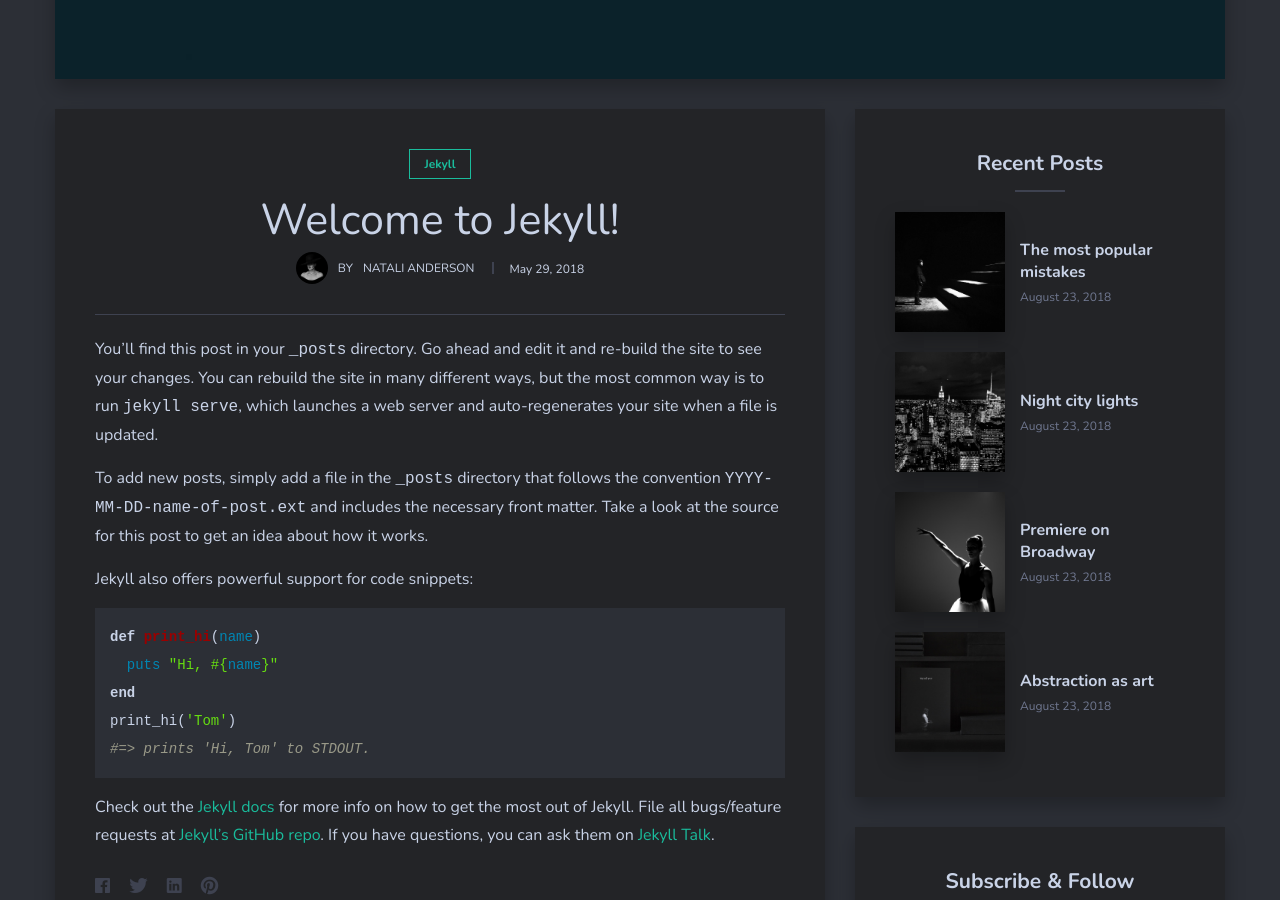
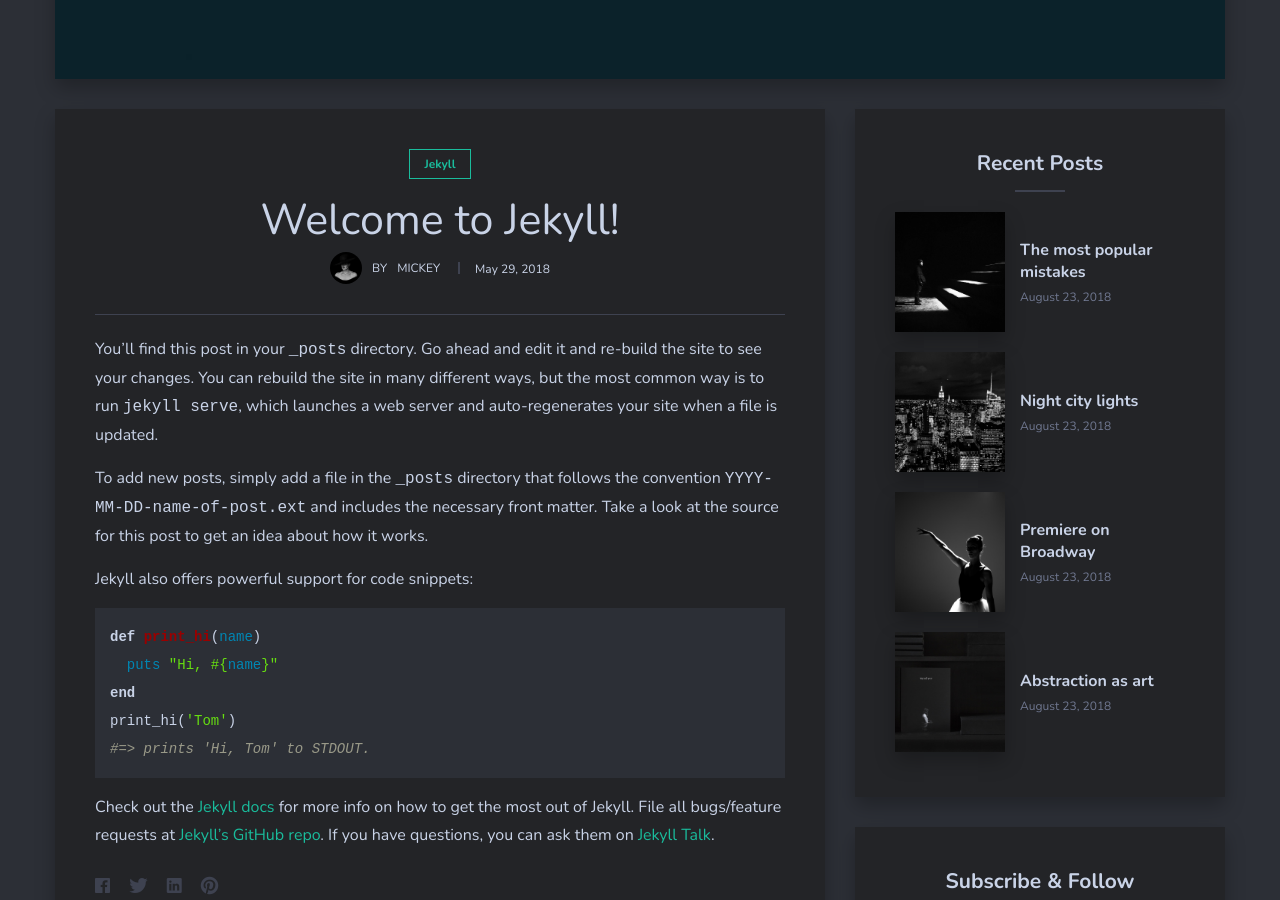
Before and after one commit to oozohproject/oozohproject.github.io, a Jekyll site: the page built from _posts/2018-05-29-welcome-to-jekyll.markdown, in a window 1280 px wide and 900 px high, scrolled down 616 px. Built offline with Jekyll 4.4.1, drawn with Linux system fonts in a browser that asks for light colours; comment, search, counter and statistics services are not loaded.

Commit message:
Update _config.yml

```diff
--- a/_config.yml
+++ b/_config.yml
@@ -3,13 +3,13 @@
 
 title: Galada Theme | Theme for Jekyll
 description: Galada is an easy and simple theme for Jekyll. Dark colors, give it a special exquisite look. A careful approach to design and features make it an ideal solution for a personal blog. # this means to ignore newlines until "baseurl:"
-baseurl: "/galada" # the subpath of your site, e.g. /blog
+baseurl: "" # the subpath of your site, e.g. /blog
 url: "" # the base hostname & protocol for your site, e.g. http://example.com
 
 
 #-------------------------------
 # About Section
-author-name:   Natali Anderson
+author-name:   mickey
 author-avatar: 09.jpg
 
 
```
